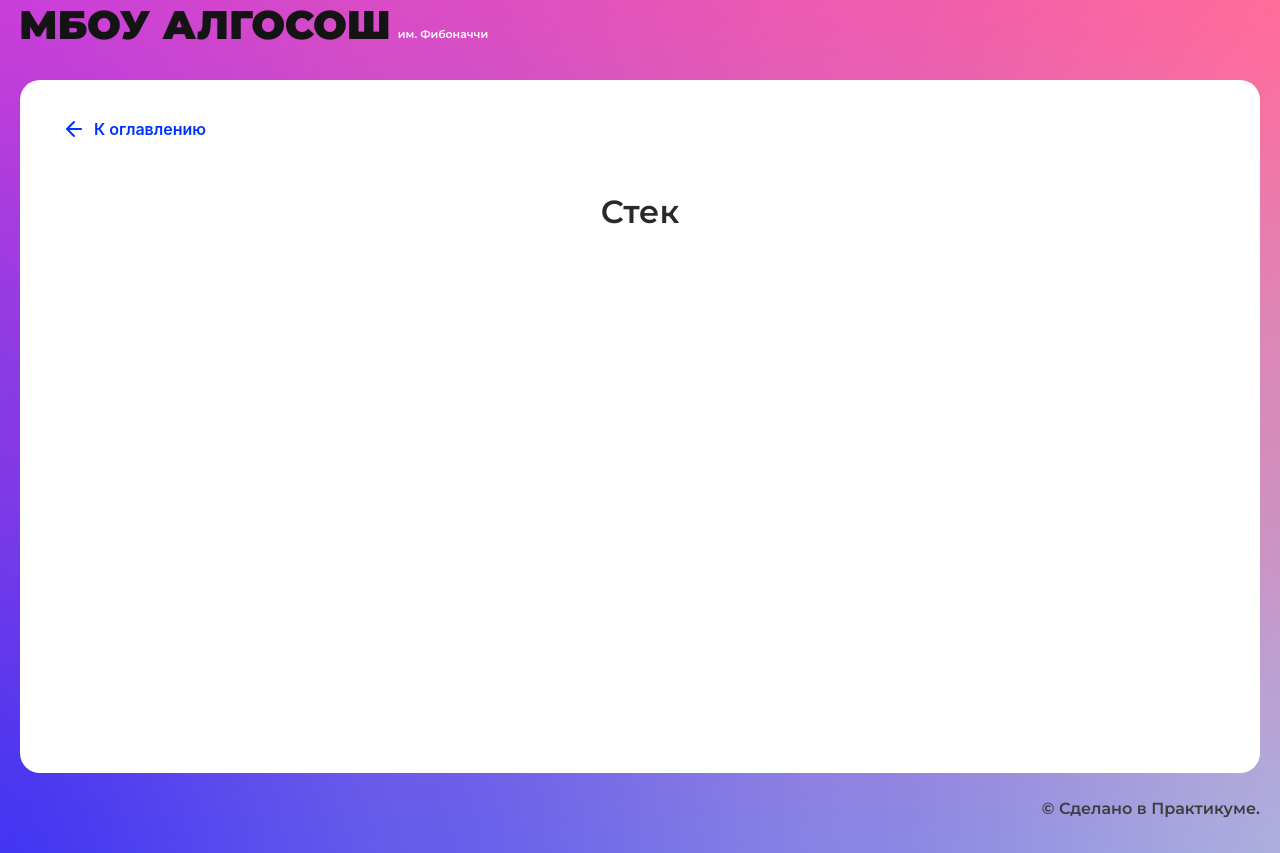
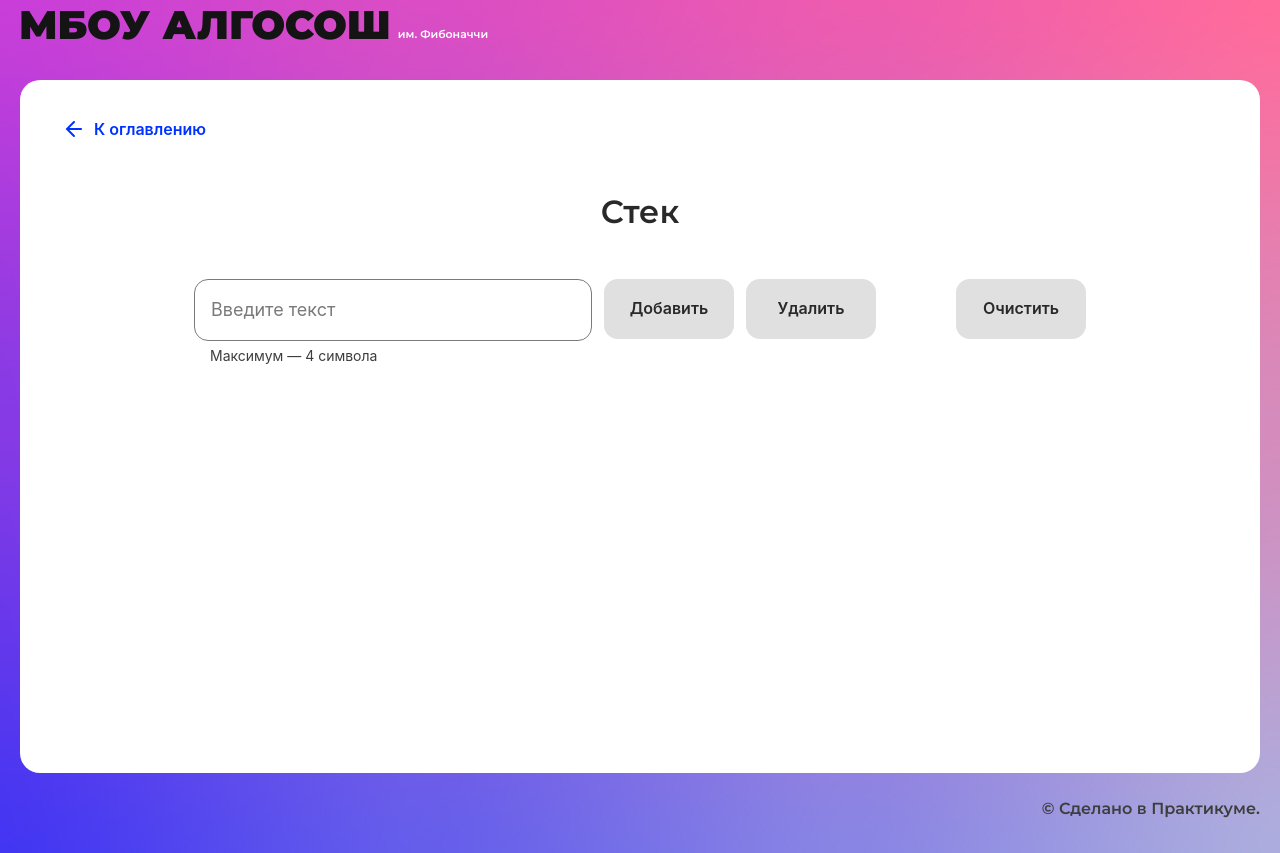
Before and after one commit to IakovZelenkov/algososh, a React (Create React App) app: page /stack in a window 1280 px wide. Built offline with nearby package versions, Linux system fonts and the light colour scheme.

Commit message:
finished stack component

```diff
--- /dev/null
+++ b/src/components/stack-page/stack-page.module.css
@@ -0,0 +1,28 @@
+.container {
+  display: flex;
+  width: 892px;
+  flex-direction: column;
+  gap: 48px;
+  margin: 48px auto;
+}
+
+.menu {
+  display: flex;
+  justify-content: center;
+}
+
+.wrapper {
+  display: flex;
+  margin-right: 80px;
+  gap: 12px;
+  flex-grow: 1;
+}
+
+.items {
+  display: flex;
+  justify-content: center;
+  gap: 64px 16px;
+  margin-top: 48px;
+  max-width: 944px;
+  flex-wrap: wrap;
+}
--- a/src/components/stack-page/stack-page.tsx
+++ b/src/components/stack-page/stack-page.tsx
@@ -1,10 +1,110 @@
-import React from "react";
+import React, { useRef, useState } from "react";
+import s from "./stack-page.module.css";
 import { SolutionLayout } from "../ui/solution-layout/solution-layout";
+import { Input } from "../ui/input/input";
+import { Button } from "../ui/button/button";
+import { Circle } from "../ui/circle/circle";
+import { ElementStates } from "../../types/element-states";
+import { SHORT_DELAY_IN_MS } from "../../constants/delays";
+import { Stack } from "./stackUtils";
 
 export const StackPage: React.FC = () => {
+  const stack = useRef(new Stack<string>());
+  const [inputValue, setInputValue] = useState("");
+  const [isChanging, setIsChanging] = useState(false);
+  const [activeLoadingButton, setActiveLoadingButton] = useState<
+    string | null
+  >(null);
+  const [stackItems, setStackItems] = useState<string[]>(
+    stack.current.toArray()
+  );
+
+  const onChange = (evt: React.ChangeEvent<HTMLInputElement>) => {
+    const newInputValue = evt.target.value;
+    setInputValue(newInputValue);
+  };
+
+  const onPushButtonClick = async () => {
+    setActiveLoadingButton("Добавить");
+    setInputValue("");
+
+    stack.current.push(inputValue);
+
+    setStackItems([...stack.current.toArray()]);
+
+    setIsChanging(true);
+    await new Promise((resolve) => setTimeout(resolve, SHORT_DELAY_IN_MS));
+    setIsChanging(false);
+    setActiveLoadingButton(null);
+  };
+
+  const onPopButtonClick = async () => {
+    setActiveLoadingButton("Удалить");
+    setIsChanging(true);
+
+    await new Promise((resolve) => setTimeout(resolve, SHORT_DELAY_IN_MS));
+    stack.current.pop();
+    setStackItems([...stack.current.toArray()]);
+
+    setIsChanging(false);
+    setActiveLoadingButton(null);
+  };
+
+  const onClearButtonClick = () => {
+    stack.current.clear();
+    setStackItems([...stack.current.toArray()]);
+  };
+
   return (
     <SolutionLayout title="Стек">
+      <div className={s.container}>
+        <div className={s.menu}>
+          <div className={s.wrapper}>
+            <Input
+              onChange={onChange}
+              isLimitText={true}
+              maxLength={4}
+              value={inputValue}
+            />
+            <Button
+              text="Добавить"
+              onClick={onPushButtonClick}
+              isLoader={activeLoadingButton === "Добавить"}
+              disabled={inputValue === ""}
+            />
 
+            <Button
+              text="Удалить"
+              onClick={onPopButtonClick}
+              isLoader={activeLoadingButton === "Удалить"}
+              disabled={stackItems.length === 0}
+            />
+          </div>
+          <Button
+            text="Очистить"
+            onClick={onClearButtonClick}
+            disabled={stackItems.length === 0}
+          />
+        </div>
+        <div className={s.items}>
+          {stackItems.map((item, index) => {
+            const isLast = index === stackItems.length - 1;
+            return (
+              <Circle
+                key={index}
+                index={index}
+                letter={item}
+                state={
+                  isLast && isChanging
+                    ? ElementStates.Changing
+                    : ElementStates.Default
+                }
+                head={isLast ? "top" : ""}
+              />
+            );
+          })}
+        </div>
+      </div>
     </SolutionLayout>
   );
 };
--- /dev/null
+++ b/src/components/stack-page/stackUtils.ts
@@ -0,0 +1,33 @@
+interface IStack<T> {
+  push: (item: T) => void;
+  pop: () => void;
+  clear: () => void;
+  peek: () => T | null;
+  toArray: () => T[];
+}
+
+export class Stack<T> implements IStack<T> {
+  private container: T[] = [];
+
+  push = (item: T) => {
+    this.container.push(item);
+  };
+
+  pop = () => {
+    if (this.container.length === 0) return null;
+    return this.container.pop();
+  };
+
+  peek = (): T | null => {
+    if (this.container.length === 0) return null;
+    return this.container[this.container.length - 1];
+  };
+
+  clear = () => {
+    this.container = [];
+  };
+
+  toArray = (): T[] => {
+    return [...this.container];
+  };
+}
```
